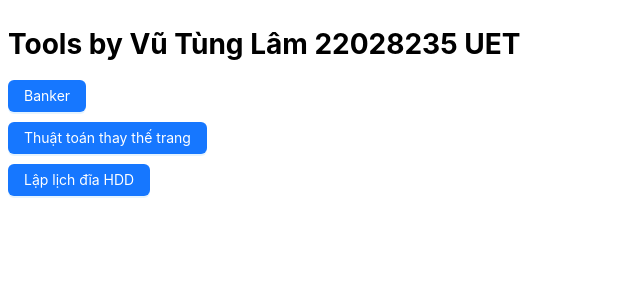
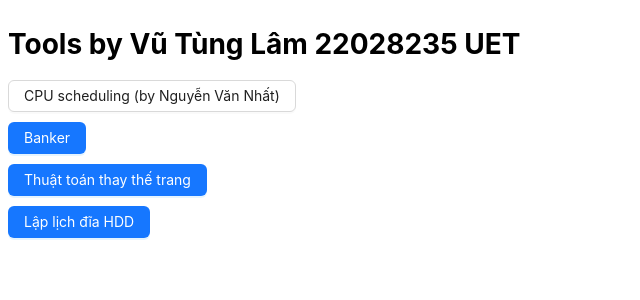
Before and after one commit to laam-egg/banker, a React (Vite) app: page / in a window 1280 px wide. Shown: the top 300 px of the page, without its empty margins (0-640 px from the left). Built offline with nearby package versions, Linux system fonts and the light colour scheme.

Commit message:
feat: add CPU scheduling tool

```diff
--- a/src/components/ButtonLink/index.tsx
+++ b/src/components/ButtonLink/index.tsx
@@ -4,14 +4,15 @@ import React from "react";
 import { Link } from "react-router-dom";
 
 export function ButtonLink({
-    to, type, children,
+    to, type, children, target,
 }: {
     to: string,
     type?: BaseButtonProps["type"],
     children: React.ReactNode,
+    target?: string,
 }) {
     return <>
-        <Link to={to}>
+        <Link to={to} target={target}>
             <Button type={type}>
                 {children}
             </Button>
--- a/src/pages/home/index.tsx
+++ b/src/pages/home/index.tsx
@@ -11,6 +11,9 @@ export default function Home() {
           flexDirection: "column",
           gap: "10px",
         }}>
+          <ButtonLink to="https://cpu-scheduling-two.vercel.app/" type="default" target="_blank">
+            {"CPU scheduling (by Nguyễn Văn Nhất)"}
+          </ButtonLink>
           <ButtonLink to="/banker" type="primary">{"Banker"}</ButtonLink>
           <ButtonLink to="/page_replacement" type="primary">{"Thuật toán thay thế trang"}</ButtonLink>
           <ButtonLink to="/hdd_scheduling" type="primary">{"Lập lịch đĩa HDD"}</ButtonLink>
```
